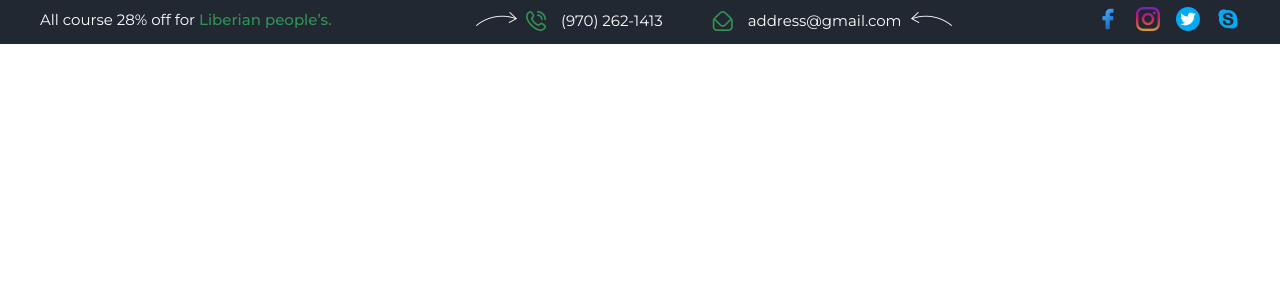
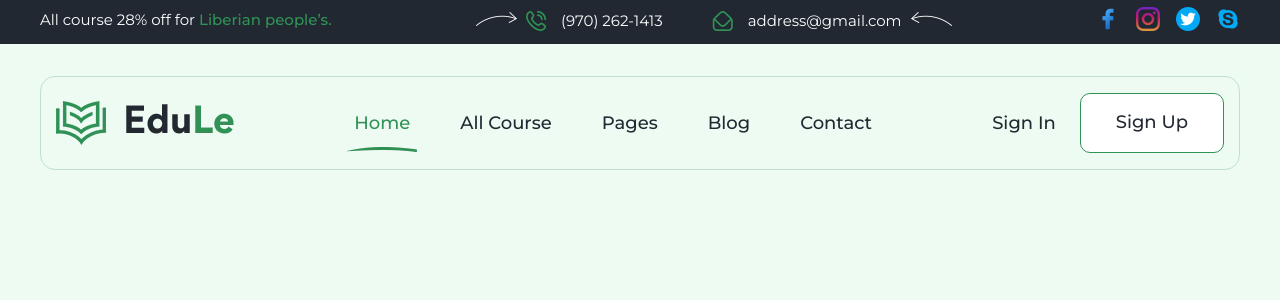
Before and after one commit to JaznanOfficial/almaharat, a React (Vite) app: page / in a window 1280 px wide. Shown: the top 300 px of the page. Built offline with nearby package versions, Linux system fonts and the light colour scheme.

Commit message:
nav-bar done

```diff
--- a/index.html
+++ b/index.html
@@ -10,7 +10,7 @@
   <link rel='stylesheet' href='https://cdn-uicons.flaticon.com/uicons-regular-rounded/css/uicons-regular-rounded.css'>
 </head>
 
-<body class="relative">
+<body class="relative bg-[#eefbf3]">
   <div id="root"></div>
   <script type="module" src="/src/main.jsx"></script>
 </body>
--- a/src/App.css
+++ /dev/null
@@ -1,3 +0,0 @@
-/* google font montserrat */
-@import url('https://fonts.googleapis.com/css2?family=Montserrat:wght@100;200;300;400;500;600;700;800;900&display=swap');
-/* flat icon cdn */
--- a/src/App.jsx
+++ b/src/App.jsx
@@ -1,5 +1,5 @@
 import { useState } from 'react'
-import './App.css'
+import './App.scss'
 import Homepage from './pages/Homepage'
 
 function App() {
--- /dev/null
+++ b/src/App.scss
@@ -0,0 +1,28 @@
+/* google font montserrat */
+@import url('https://fonts.googleapis.com/css2?family=Montserrat:wght@100;200;300;400;500;600;700;800;900&display=swap');
+/* flat icon cdn */
+
+
+.nav-menu {
+    .active {
+        color: #309255 !important;
+
+        &::before {
+            position: absolute;
+            content: "";
+            background-image: url('/img/nav-active-shape.webp');
+            width: 70px;
+            height: 5px;
+            background-position: center center;
+            background-size: 100% 100%;
+            background-repeat: no-repeat;
+            bottom: -15px;
+            left: 50%;
+            -webkit-transform: translateX(-50%);
+            transform: translateX(-50%);
+        }
+    }
+
+
+
+}
--- a/src/components/homepage/header/Header.jsx
+++ b/src/components/homepage/header/Header.jsx
@@ -1,11 +1,13 @@
 import React from 'react'
 import style from "./header.module.scss";
 import HeaderTop from './HeaderTop';
+import MainHeader from './MainHeader';
 const Header = () => {
   return (
-    <section id="header-section" className={`${style.headerSection} absolute top-0 left-0 w-full`} >
+    <header id="header" className={`${style.headerSection} absolute top-0 left-0 w-full`} >
       <HeaderTop />
-    </section>
+      <MainHeader />
+    </header>
   )
 }
 
--- a/src/components/homepage/header/HeaderTop.jsx
+++ b/src/components/homepage/header/HeaderTop.jsx
@@ -7,7 +7,7 @@ import skype from "../../../assets/icon/skype.png"
 import twitter from "../../../assets/icon/twitter.png"
 const HeaderTop = () => {
     return (
-        <div className={`${style.headerTop} font-Montserrat hidden lg:block  bg-dark pb-1.5`}>
+        <section className={`${style.headerTop} font-Montserrat hidden lg:block  bg-dark pb-1.5`}>
             <div className="al__container mx-auto  text-white">
                 <div className={`${style.headerTopWrapper} flex  items-center justify-between`}>
                     <div className={`${style.headerTopLeft}`}>
@@ -54,7 +54,7 @@ const HeaderTop = () => {
 
                 </div>
             </div>
-        </div>
+        </section>
     )
 }
 
--- /dev/null
+++ b/src/components/homepage/header/MainHeader.jsx
@@ -0,0 +1,40 @@
+import React from 'react'
+import style from "./header.module.scss"
+import { NavLink } from 'react-router-dom'
+import logo from "../../../assets/img/logo.webp"
+import { BiMenu } from "react-icons/bi"
+const MainHeader = () => {
+    return (
+        <section className={`${style.mainHeader} pt-7 lg:pt-8 font-Montserrat duration-300`}>
+            <div className="al__container mx-auto">
+                <div className={`${style.mainHeaderWrapper}`}>
+                    <nav className=' flex items-center justify-between'>
+                        <div className={`${style.navLeft}`}>
+                            <div className={`${style.navLogo}`}>
+                                <img className='h-8 xl:h-auto' src={logo} alt="" />
+                            </div>
+                        </div>
+                        <div className={`${style.navMiddle} hidden lg:block`}>
+                            <ul className='nav-menu flex items-center '>
+                                <li><NavLink to={""} className={`nav-link md:text-[16px] xl:text-[18px]`}>Home</NavLink></li>
+                                <li><NavLink to={"/courses"} className={`nav-link md:text-[16px] xl:text-[18px]`}>All Course</NavLink></li>
+                                <li><NavLink to={"/pages"} className={`nav-link md:text-[16px] xl:text-[18px]`}>Pages</NavLink></li>
+                                <li><NavLink to={"/blog"} className={`nav-link md:text-[16px] xl:text-[18px]`}>Blog</NavLink></li>
+                                <li><NavLink to={"/contact"} className={`nav-link md:text-[16px] xl:text-[18px]`}>Contact</NavLink></li>
+                            </ul>
+                        </div>
+                        <div className={`${style.navRight} flex items-center`}>
+                            <NavLink to={"/signin"} className={`${style.navRightLink} hidden lg:block md:text-[16px] xl:text-[18px]`}>Sign In</NavLink>
+                            <NavLink to={"/signup"} className={`${style.navRightButton} hidden lg:block md:text-[16px] xl:text-[18px]`}>Sign Up</NavLink>
+                            <button className='text-dark lg:hidden text-[28px]'><BiMenu/></button>
+
+
+                        </div>
+                    </nav>
+                </div>
+            </div>
+        </ section>
+    )
+}
+
+export default MainHeader
--- a/src/components/homepage/header/header.module.scss
+++ b/src/components/homepage/header/header.module.scss
@@ -1,6 +1,6 @@
 .headerSection {}
 
-
+// top header
 .headerTop {
     .headerTopWrapper {
         .headerTopLeft {
@@ -82,7 +82,98 @@
     }
 }
 
+
+
+
+
+// main header
+
+.mainHeader {
+    .mainHeaderWrapper {
+        border: 1px solid rgba(48, 146, 85, 0.25);
+        padding: 16px 15px;
+        border-radius: 15px;
+        -webkit-transition: all 0.3s ease 0s;
+        transition: all 0.3s ease 0s;
+
+        nav {
+            .navLeft {
+                .navLogo {
+                    img {}
+                }
+            }
+
+            .navMiddle {
+                ul {
+                    li {
+                        position: relative;
+                        padding: 16px 25px;
+
+
+                        a {
+                            // font-size: 18px;
+                            font-weight: 500;
+                            text-transform: capitalize;
+                            color: #212832;
+                            -webkit-transition: all 0.3s ease 0s;
+                            transition: all 0.3s ease 0s;
+                            display: block;
+                            position: relative;
+                        }
+                    }
+                }
+
+            }
+
+            .navRight {
+
+                a {
+                    // font-size: 18px;
+                    font-weight: 500;
+                    text-transform: capitalize;
+                    color: #212832;
+                    -webkit-transition: all 0.3s ease 0s;
+                    transition: all 0.3s ease 0s;
+                    position: relative;
+                }
+
+                .navRightButton {
+                    height: 60px;
+                    line-height: 56px;
+                    padding: 0 35px;
+                    border: 1px solid #309255;
+                    border-radius: 10px;
+                    background-color: #fff;
+
+                    &:hover {
+                        background-color: #309255;
+                        color: #fff;
+                    }
+                }
+
+                .navRightLink {
+                    font-size: 18px;
+                    font-weight: 500;
+                    text-transform: capitalize;
+                    color: #212832;
+                    -webkit-transition: all 0.3s ease 0s;
+                    transition: all 0.3s ease 0s;
+                    margin-right: 24px;
+                }
+            }
+        }
+    }
+}
+
+
+
+
+
+
+// responsive code
+
 @media screen and (max-width: 1280px) {
+
     .headerTopMiddle {
         padding-top: 10px;
         position: relative;
--- a/src/index.css
+++ b/src/index.css
@@ -2,6 +2,8 @@
 @tailwind components;
 @tailwind utilities;
 
-.al__container {
-    @apply container px-6 lg:px-[40px];
-}
+ .al__container {
+    @apply px-4 xl:px-0 sm:max-w-[992px] lg:max-w-[1200px];
+
+
+ }
--- a/tailwind.config.js
+++ b/tailwind.config.js
@@ -8,6 +8,7 @@ export default {
     extend: {
       colors: {
         dark: "#212832",
+        mintGreen: "#309255",
       },
       fontFamily: {
         Montserrat: ["Montserrat", 'sans-serif'],
```
Also changed, not shown: public/img/nav-active-shape.webp (added), src/assets/img/logo.webp (added).
